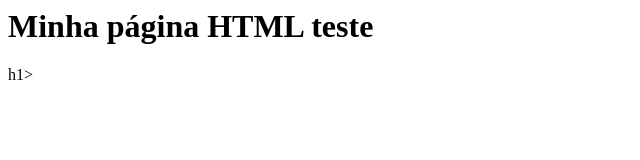
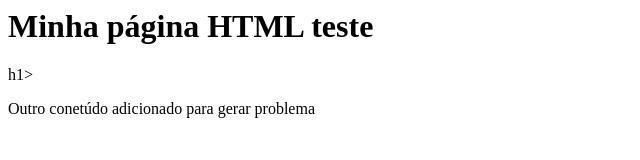
Before and after one commit to Alex4ndre7/gama-no-github, a plain HTML site: page index.html in a window 1280 px wide. Shown: the whole page, without its empty margins (0-640 px from the left). Drawn offline with Linux system fonts and the light colour scheme.

Commit message:
outro commit, desta vez em master

```diff
--- a/index.html
+++ b/index.html
@@ -1,5 +1,6 @@
 <html>
     <body>
         <h1>Minha página HTML teste</h1>h1>
+        <p>Outro conetúdo adicionado para gerar problema</p>
     </body.
 </html>
```
